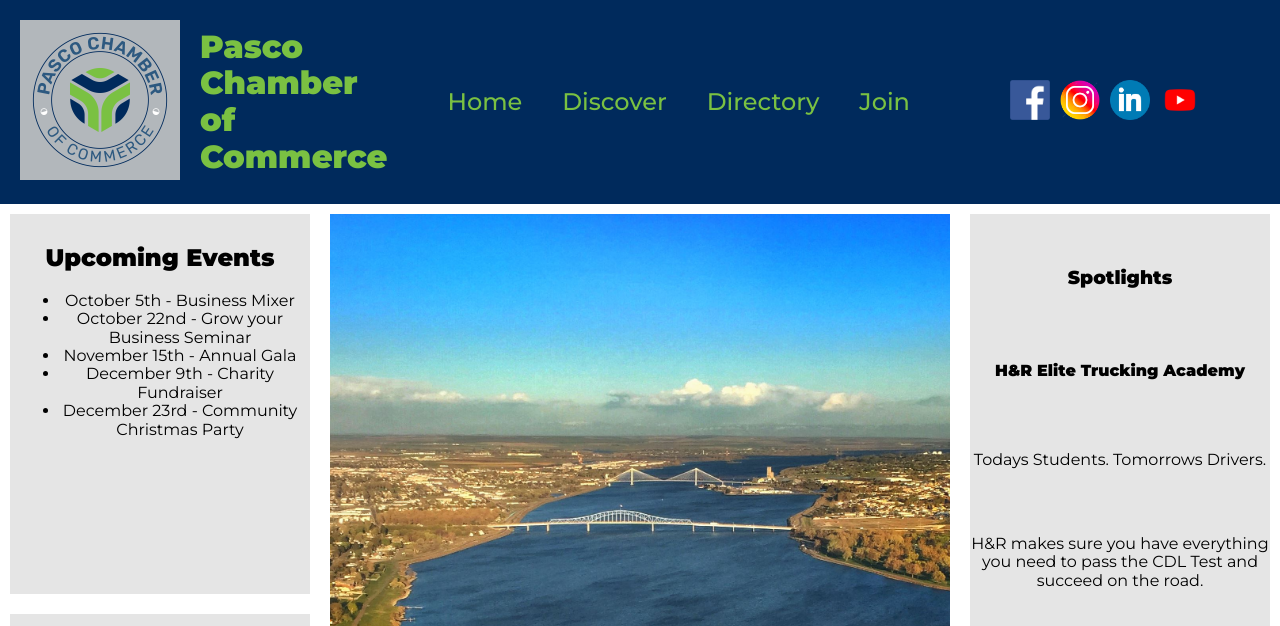
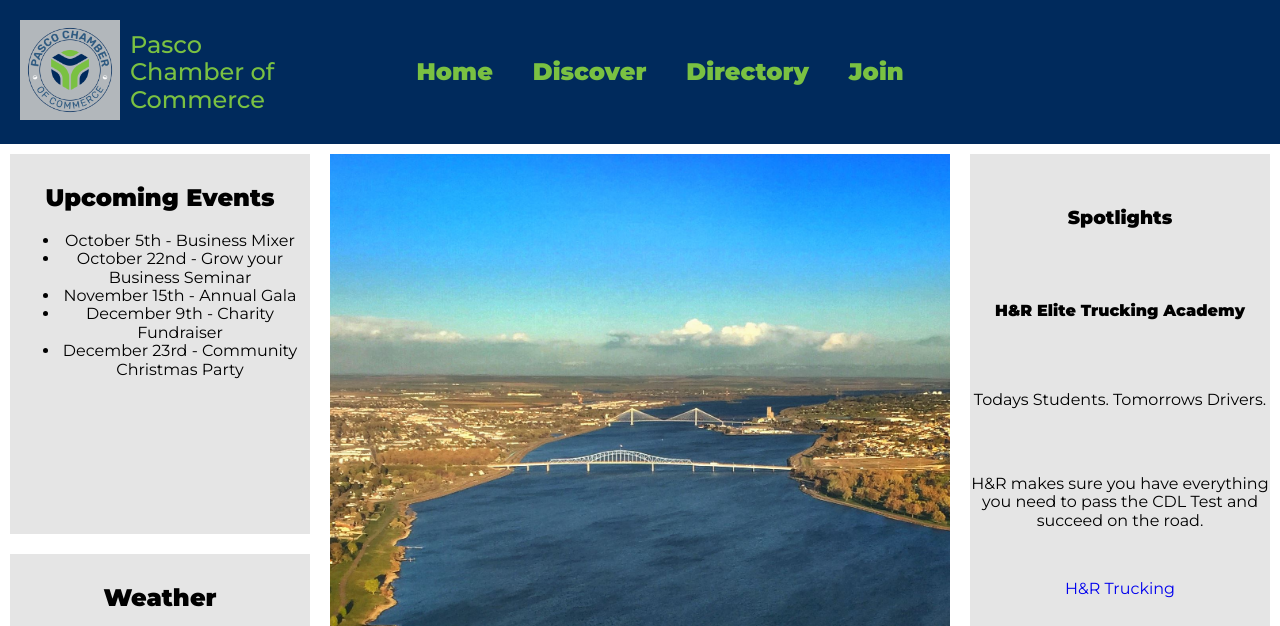
Before and after one commit to qjnaef15/wdd230, a plain HTML site: page chamber/index.html in a window 1280 px wide. Shown: the top 626 px of the page. Drawn offline with Linux system fonts and the light colour scheme; no server answers.

Commit message:
style adjustments

```diff
--- a/chamber/index.html
+++ b/chamber/index.html
@@ -38,12 +38,6 @@
                 <li><a href="#join">Join</a></li>
             </ul>
         </nav>
-        <section class="socials">
-            <a href="https://www.facebook.com/CityofPasco/"><img src="images/facebook.png" alt="Facebook Logo and Link to our Facebook"></a>
-            <a href="https://www.instagram.com/city_of_pasco/?hl=en"><img src="images/insta.png" alt="Instagram Logo and Link to our Instagram"></a>
-            <a href="https://www.linkedin.com/company/city-of-pasco/"><img src="images/linkedin.png" alt="LinkedIn Logo and Link to our LinkedIn"></a>
-            <a href="https://www.youtube.com/c/cityofpascotv"><img src="images/youtube.webp" alt="Youtube Logo and Link to our Youtube"></a>
-        </section>
     </header>
 
     <main class="home">
@@ -173,6 +167,13 @@
             <p>&copy; <span id="currentYear"></span> | Quentin Naef | Washington State</p>
             <p><span id="lastModified"></span></p>
         </div>
+        </section>
+        <section class="socials">
+            <a href="https://www.facebook.com/CityofPasco/"><img src="images/facebook.png" alt="Facebook Logo and Link to our Facebook"></a>
+            <a href="https://www.instagram.com/city_of_pasco/?hl=en"><img src="images/insta.png" alt="Instagram Logo and Link to our Instagram"></a>
+            <a href="https://www.linkedin.com/company/city-of-pasco/"><img src="images/linkedin.png" alt="LinkedIn Logo and Link to our LinkedIn"></a>
+            <a href="https://www.youtube.com/c/cityofpascotv"><img src="images/youtube.webp" alt="Youtube Logo and Link to our Youtube"></a>
+        </section>
     </footer>
 
     <!-- Include JavaScript for dynamic last modified date -->
--- a/chamber/styles/base.css
+++ b/chamber/styles/base.css
@@ -50,17 +50,32 @@
 /* HEADER */
 header {
     background-color: #002a5c;
-    color:#7ac142;
+    color: #7ac142;
     display: grid;
-   grid-template-columns: 1fr 1fr;
-    justify-content: space-evenly;
-    margin: auto;
+    grid-template-columns: 1fr 1fr auto; /* Add an auto column for centering */
+    justify-content: space-between; /* Use space-between to center the logo and site name */
+    align-items: center; /* Center items vertically */
+    padding: 10px; /* Adjust padding as needed */
 }
 
+#logo {
+    display: flex;
+    align-items: center;
+}
 
 #logo img {
-    /*width: 300px;*/
-    padding: 20px;
+    width: 100px; /* Adjust the width as needed */
+    padding: 10px;
+}
+
+#logo h1 {
+    margin: 0;
+    font-size: 24px;
+}
+
+#hamburger {
+    color: white;
+    text-decoration: none;
 }
 
 nav {
@@ -77,7 +92,7 @@ nav a {
     text-decoration: none;
     font-size: 1.5em;
     text-align: center;
-    font-weight: 500;
+    font-weight: bold;
 }
 
 nav a:hover {
@@ -385,6 +400,7 @@ label, textarea, select{
 .directory h2, h1 {
     color: #7ac142;
     text-align: left;
+    font-weight: 500;
 }
 .directory .cards img {
     width: 300px;
```
